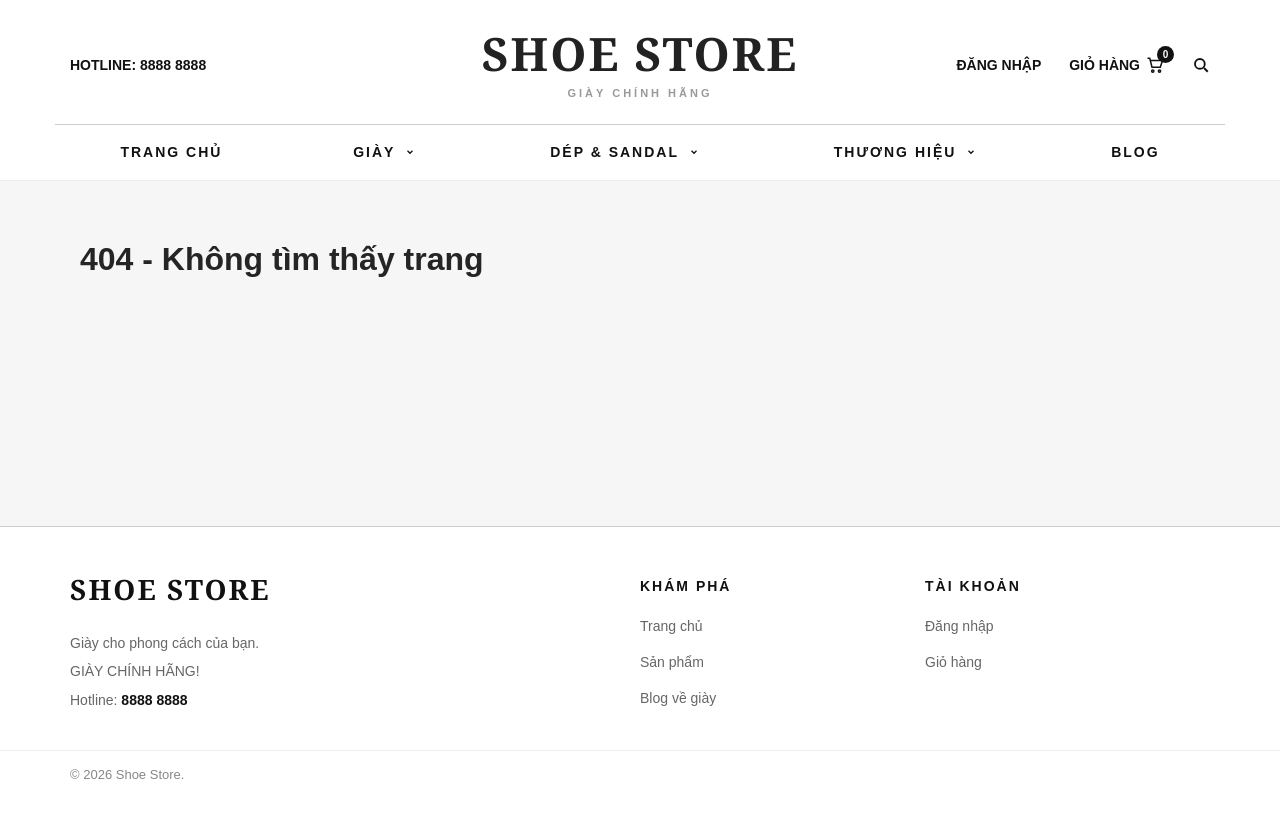
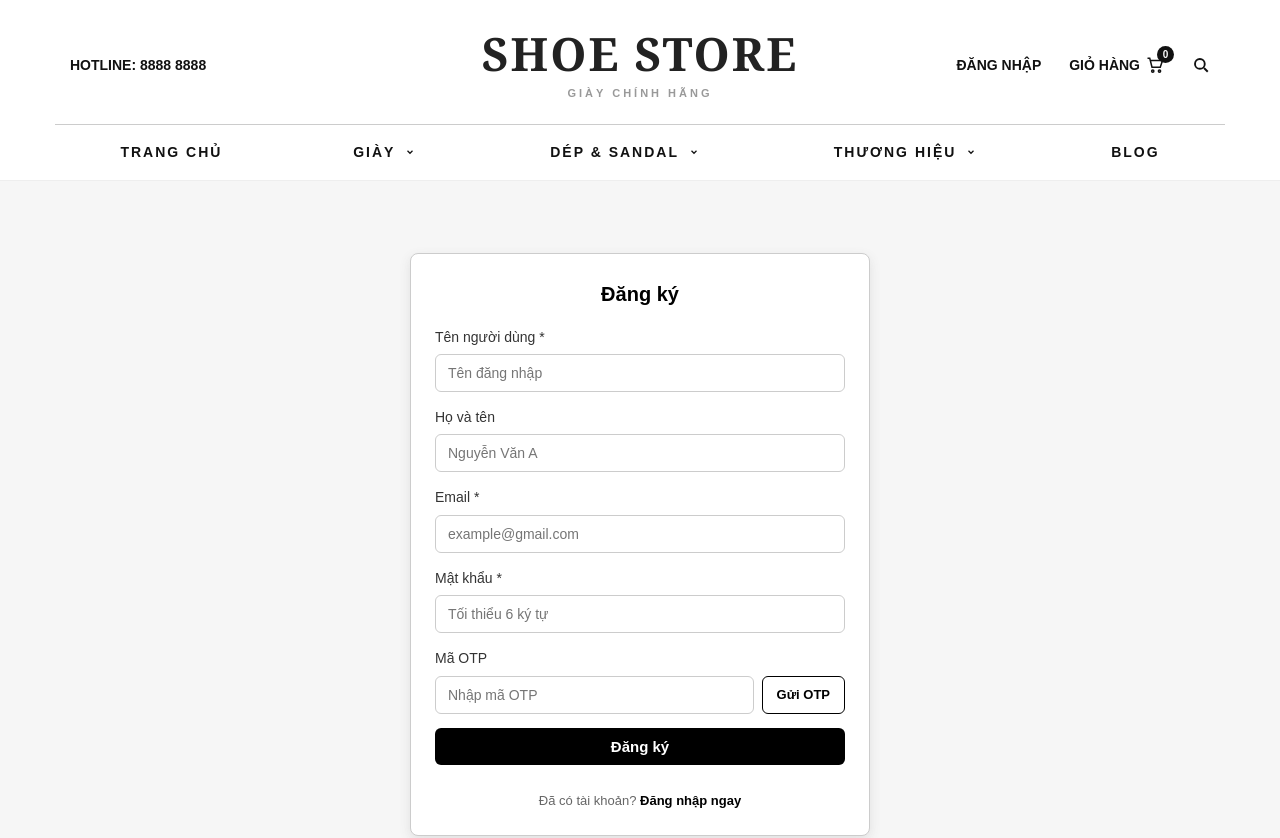
Before and after one commit to Thangt2005/231303031_Frontend_Project, a React (Vite) app in the folder 231303031_Frontend_Project/shoe-store/: page /register in a window 1280 px wide. Shown: the top 838 px of the page. Before the commit the page ends 800 px from the top, so only its background shows below. Built offline with nearby package versions, Linux system fonts and the light colour scheme.

Commit message:
Tạo UI signin

```diff
--- a/231303031_Frontend_Project/shoe-store/src/components/LoginForm.tsx
+++ b/231303031_Frontend_Project/shoe-store/src/components/LoginForm.tsx
@@ -103,7 +103,7 @@ export default function LoginForm({ onSuccess }: LoginFormProps) {
         </button>
 
         <div className="login-form-footer">
-          Chưa có tài khoản? <Link to="/login">Đăng ký ngay</Link>
+          Chưa có tài khoản? <Link to="/register">Đăng ký ngay</Link>
         </div>
       </form>
     </div>
--- /dev/null
+++ b/231303031_Frontend_Project/shoe-store/src/components/RegisterForm.tsx
@@ -0,0 +1,136 @@
+import { useState, ChangeEvent, FormEvent } from 'react';
+import { Link } from 'react-router';
+import '../styles/login.css';
+
+export default function RegisterForm() {
+  const [formData, setFormData] = useState({
+    username: '',
+    fullName: '',
+    email: '',
+    password: '',
+    otp: '',
+  });
+  const [otpSent, setOtpSent] = useState(false);
+  const [error, setError] = useState('');
+  const [success, setSuccess] = useState('');
+
+  const handleChange = (e: ChangeEvent<HTMLInputElement>) => {
+    const { name, value } = e.target;
+    setFormData((prev) => ({ ...prev, [name]: value }));
+    if (error) setError('');
+  };
+
+  const handleSendOtp = () => {
+    if (!formData.email) {
+      setError('Vui lòng nhập email trước khi gửi OTP');
+      return;
+    }
+    setOtpSent(true);
+    setSuccess(`Đã gửi OTP đến ${formData.email}`);
+    setTimeout(() => setSuccess(''), 3000);
+  };
+
+  const handleSubmit = (e: FormEvent) => {
+    e.preventDefault();
+    if (!otpSent) {
+      setError('Vui lòng gửi và nhập OTP để xác nhận email');
+      return;
+    }
+    if (!formData.otp) {
+      setError('Vui lòng nhập mã OTP');
+      return;
+    }
+    setError('');
+    alert('Đăng ký thành công! (UI demo)');
+  };
+
+  return (
+    <div className="login-form-container">
+      <h3 className="login-form-title">Đăng ký</h3>
+      <form className="login-form" onSubmit={handleSubmit}>
+        {error && <div className="login-error-message">{error}</div>}
+        {success && <div className="login-success-message">{success}</div>}
+
+        <div className="login-form-group">
+          <label htmlFor="username">Tên người dùng *</label>
+          <input
+            id="username"
+            name="username"
+            type="text"
+            placeholder="Tên đăng nhập"
+            value={formData.username}
+            onChange={handleChange}
+            required
+          />
+        </div>
+
+        <div className="login-form-group">
+          <label htmlFor="fullName">Họ và tên <span className="register-optional"></span></label>
+          <input
+            id="fullName"
+            name="fullName"
+            type="text"
+            placeholder="Nguyễn Văn A"
+            value={formData.fullName}
+            onChange={handleChange}
+          />
+        </div>
+
+        <div className="login-form-group">
+          <label htmlFor="email">Email *</label>
+          <input
+            id="email"
+            name="email"
+            type="text"
+            placeholder="example@gmail.com"
+            value={formData.email}
+            onChange={handleChange}
+            required
+          />
+        </div>
+
+        <div className="login-form-group">
+          <label htmlFor="password">Mật khẩu *</label>
+          <input
+            id="password"
+            name="password"
+            type="password"
+            placeholder="Tối thiểu 6 ký tự"
+            value={formData.password}
+            onChange={handleChange}
+            required
+          />
+        </div>
+
+        <div className="login-form-group">
+          <label htmlFor="otp">Mã OTP</label>
+          <div className="register-otp-row">
+            <input
+              id="otp"
+              name="otp"
+              type="text"
+              placeholder="Nhập mã OTP"
+              value={formData.otp}
+              onChange={handleChange}
+            />
+            <button
+              type="button"
+              className="register-otp-btn"
+              onClick={handleSendOtp}
+            >
+              {otpSent ? 'Gửi lại' : 'Gửi OTP'}
+            </button>
+          </div>
+        </div>
+
+        <button type="submit" className="login-submit-btn">
+          Đăng ký
+        </button>
+
+        <div className="login-form-footer">
+          Đã có tài khoản? <Link to="/login">Đăng nhập ngay</Link>
+        </div>
+      </form>
+    </div>
+  );
+}
--- /dev/null
+++ b/231303031_Frontend_Project/shoe-store/src/pages/Register.tsx
@@ -0,0 +1,10 @@
+import RegisterForm from '../components/RegisterForm';
+import '../styles/login.css';
+
+export default function Register() {
+  return (
+    <div className="login-page-wrapper register-wrapper">
+      <RegisterForm />
+    </div>
+  );
+}
--- a/231303031_Frontend_Project/shoe-store/src/pages/index.js
+++ b/231303031_Frontend_Project/shoe-store/src/pages/index.js
@@ -4,6 +4,7 @@ export { default as ProductDetail } from './ProductDetail';
 export { default as Cart } from './Cart.tsx';
 export { default as Blog } from './Blog';
 export { default as Login } from './Login';
+export { default as Register } from './Register';
 export { default as NotFound } from './NotFound';
 export { default as Checkout } from './Checkout.tsx';
 export {Account} from './Account.tsx'
--- a/231303031_Frontend_Project/shoe-store/src/routes/Router.tsx
+++ b/231303031_Frontend_Project/shoe-store/src/routes/Router.tsx
@@ -6,6 +6,7 @@ import {
   Cart,
   Blog,
   Login,
+  Register,
   NotFound,
   Checkout,
   Orders,
@@ -397,6 +398,7 @@ export const router = createBrowserRouter([
       { path: 'cart', element: <Cart /> },
       { path: 'blog', element: <Blog /> },
       { path: 'login', element: <Login /> },
+      { path: 'register', element: <Register /> },
       {
         element: <ProtectedRoute />,
         children: [
--- a/231303031_Frontend_Project/shoe-store/src/styles/login.css
+++ b/231303031_Frontend_Project/shoe-store/src/styles/login.css
@@ -206,3 +206,60 @@
   color: var(--color-white);
   border-color: var(--color-black);
 }
+
+.login-success-message {
+  padding: 8px 12px;
+  background: var(--color-gray-light);
+  border: 1px solid var(--color-gray-dark);
+  border-radius: 6px;
+  color: var(--color-gray-dark);
+  font-size: 13px;
+  text-align: center;
+}
+
+.register-optional {
+  font-size: 12px;
+  font-weight: 400;
+  color: var(--color-gray-medium);
+}
+
+.register-otp-row {
+  display: flex;
+  gap: 8px;
+}
+
+.register-otp-row input {
+  flex: 1;
+  padding: 10px 12px;
+  border: 1px solid var(--color-gray-border);
+  border-radius: 6px;
+  font-size: 14px;
+  outline: none;
+  background: var(--color-white);
+}
+
+.register-otp-row input:focus {
+  border-color: var(--color-black);
+}
+
+.register-otp-btn {
+  padding: 10px 14px;
+  border: 1px solid var(--color-black);
+  border-radius: 6px;
+  background: var(--color-white);
+  color: var(--color-black);
+  font-size: 13px;
+  font-weight: 600;
+  cursor: pointer;
+  white-space: nowrap;
+  transition: background 0.2s, color 0.2s;
+}
+
+.register-otp-btn:hover {
+  background: var(--color-black);
+  color: var(--color-white);
+}
+
+.login-page-wrapper.register-wrapper {
+  max-width: 460px;
+}
```
